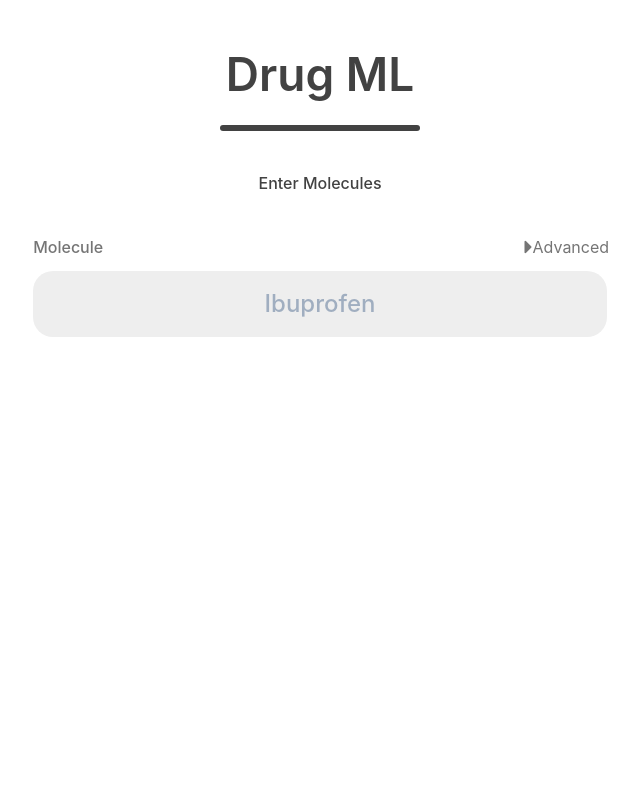
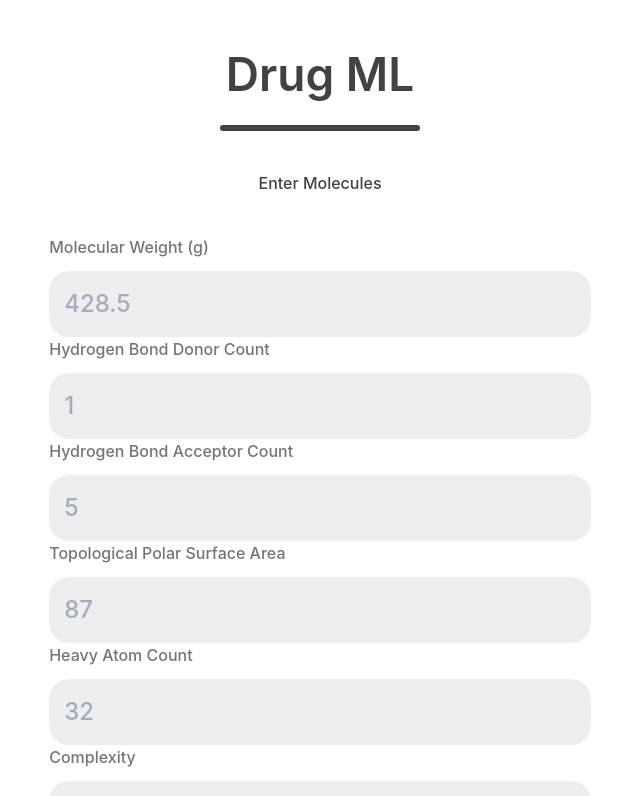
Before and after one commit to drugML/drugML-app-frontend, a React (Create React App) app: page / in a window 1280 px wide. Shown: the top 796 px of the page, without its empty margins (320-960 px from the left). Built offline with nearby package versions, Linux system fonts and the light colour scheme.

Commit message:
Removing molecule search page for now

```diff
--- a/src/components/UI/Input/AdvancedInput/Input/Input.js
+++ b/src/components/UI/Input/AdvancedInput/Input/Input.js
@@ -8,7 +8,7 @@
 	<Container className={classes['input-div']}>
 		<Flex className={classes.label}>
 			<h4>{props.label}</h4>
-			{props.isFirst && (
+			{/* {props.isFirst && (
 				<Fragment>
 					<Spacer />
 					<Center className={classes.button} onClick={props.onAdvancedInput}>
@@ -16,7 +16,7 @@
 						<button>Advanced</button>
 					</Center>
 				</Fragment>
-			)}
+			)} */}
 		</Flex>
 		<input type="text" className={classes.input} name={props.name} value={props.value} placeholder={props.placeholder} onChange={props.onChange} />
 	</Container>
--- a/src/components/UI/Input/Input.js
+++ b/src/components/UI/Input/Input.js
@@ -14,11 +14,12 @@
 
 	return (
 		<Container className={classes.input} centerContent maxW="container.sm">
-			{isAdvanced ? (
+			{/* {isAdvanced ? (
 				<AdvancedInput onAdvancedInput={advancedInputHandler} />
 			) : (
 				<RegularInput onAdvancedInput={advancedInputHandler} />
-			)}
+			)} */}
+			<AdvancedInput onAdvancedInput={advancedInputHandler} />
 		</Container>
 	);
 };
```
Also changed, not shown: 1 other file (tests, documents, lock files or other folders).
